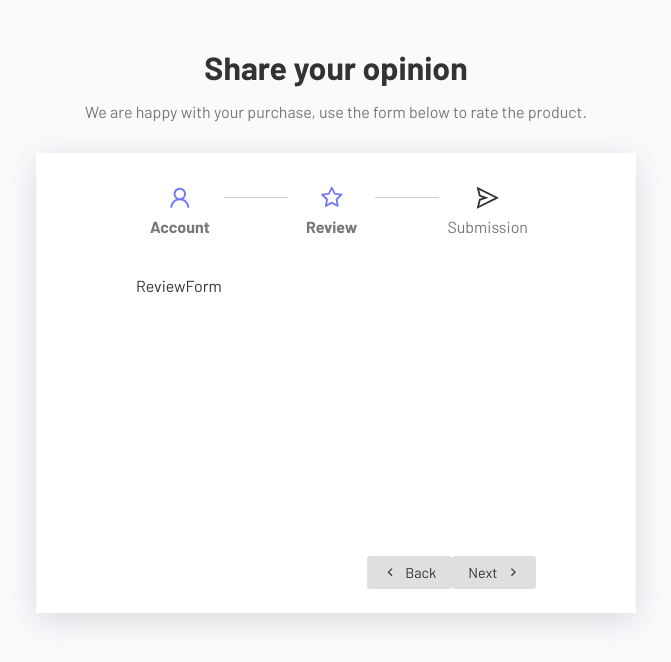
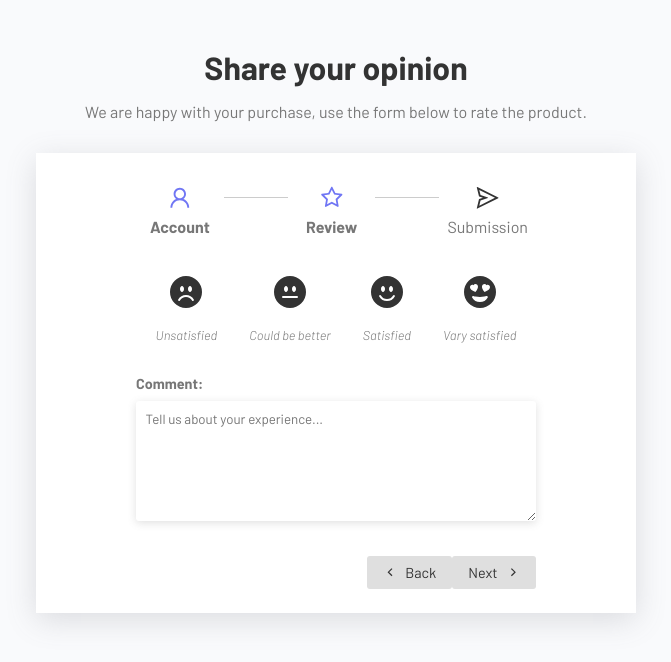
Before and after one commit to mat-afk/multistep-form, a React (Vite) app: page / in a window 1280 px wide. Both pictures are taken after typing "Sample", "name@example.com" into the empty fields and a click on the button "Next". Shown: the top 662 px of the page, without its empty margins (304-975 px from the left). Built offline with nearby package versions, Linux system fonts and the light colour scheme.

Commit message:
feat: review form component and styles

```diff
--- /dev/null
+++ b/src/components/ReviewForm.css
@@ -0,0 +1,43 @@
+.form-control.score-container {
+  display: flex;
+  flex-direction: row;
+  gap: 2rem;
+  justify-content: center;
+}
+
+.form-control label input {
+  box-shadow: none;
+}
+
+.score-container div svg {
+  font-size: 2rem;
+  cursor: pointer;
+  transition: 0.3s;
+}
+
+.score-container div svg:hover {
+  fill: #7076f4;
+}
+
+.score-container div input:checked ~ svg {
+  fill: #7076f4;
+}
+
+.radio-container {
+  text-align: center;
+  position: relative;
+}
+
+.radio-container div input {
+  opacity: 0;
+  position: absolute;
+  top: 15px;
+  left: 33px
+}
+
+.radio-container p {
+    font-style: italic;
+    font-weight: 300;
+    font-size: 0.8rem;
+    margin-top: 0.4rem;
+}
--- a/src/components/ReviewForm.jsx
+++ b/src/components/ReviewForm.jsx
@@ -1,5 +1,57 @@
+import {
+  BsFillEmojiHeartEyesFill,
+  BsFillEmojiSmileFill,
+  BsFillEmojiNeutralFill,
+  BsFillEmojiFrownFill,
+} from "react-icons/bs";
+
+import "./ReviewForm.css";
+
 const ReviewForm = () => {
-  return <div>ReviewForm</div>;
+  return (
+    <div className="review-form">
+      <div className="form-control score-container">
+        <label className="radio-container">
+          <div>
+            <input type="radio" value="unsatisfied" name="review" required />
+            <BsFillEmojiFrownFill />
+          </div>
+          <p>Unsatisfied</p>
+        </label>
+        <label className="radio-container">
+          <div>
+            <input type="radio" value="neutral" name="review" required />
+            <BsFillEmojiNeutralFill />
+          </div>
+          <p>Could be better</p>
+        </label>
+        <label className="radio-container">
+          <div>
+            <input type="radio" value="satisfied" name="review" required />
+            <BsFillEmojiSmileFill />
+          </div>
+          <p>Satisfied</p>
+        </label>
+        <label className="radio-container">
+          <div>
+            <input type="radio" value="very-satisfied" name="review" required />
+            <BsFillEmojiHeartEyesFill />
+          </div>
+          <p>Vary satisfied</p>
+        </label>
+      </div>
+      <div className="form-control">
+        <label>
+          <span>Comment:</span>
+          <textarea
+            id="comment"
+            placeholder="Tell us about your experience..."
+            required
+          ></textarea>
+        </label>
+      </div>
+    </div>
+  );
 };
 
 export default ReviewForm;
```
